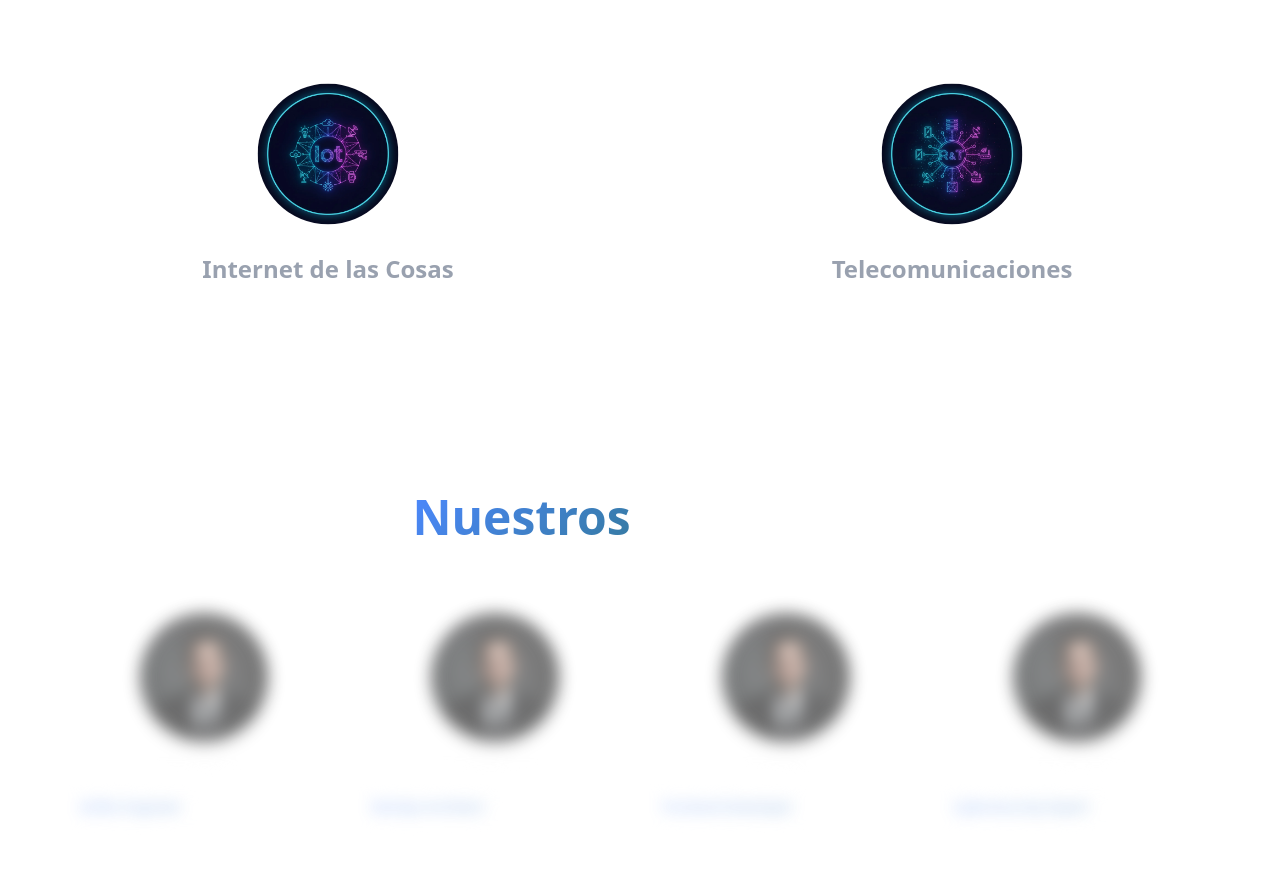
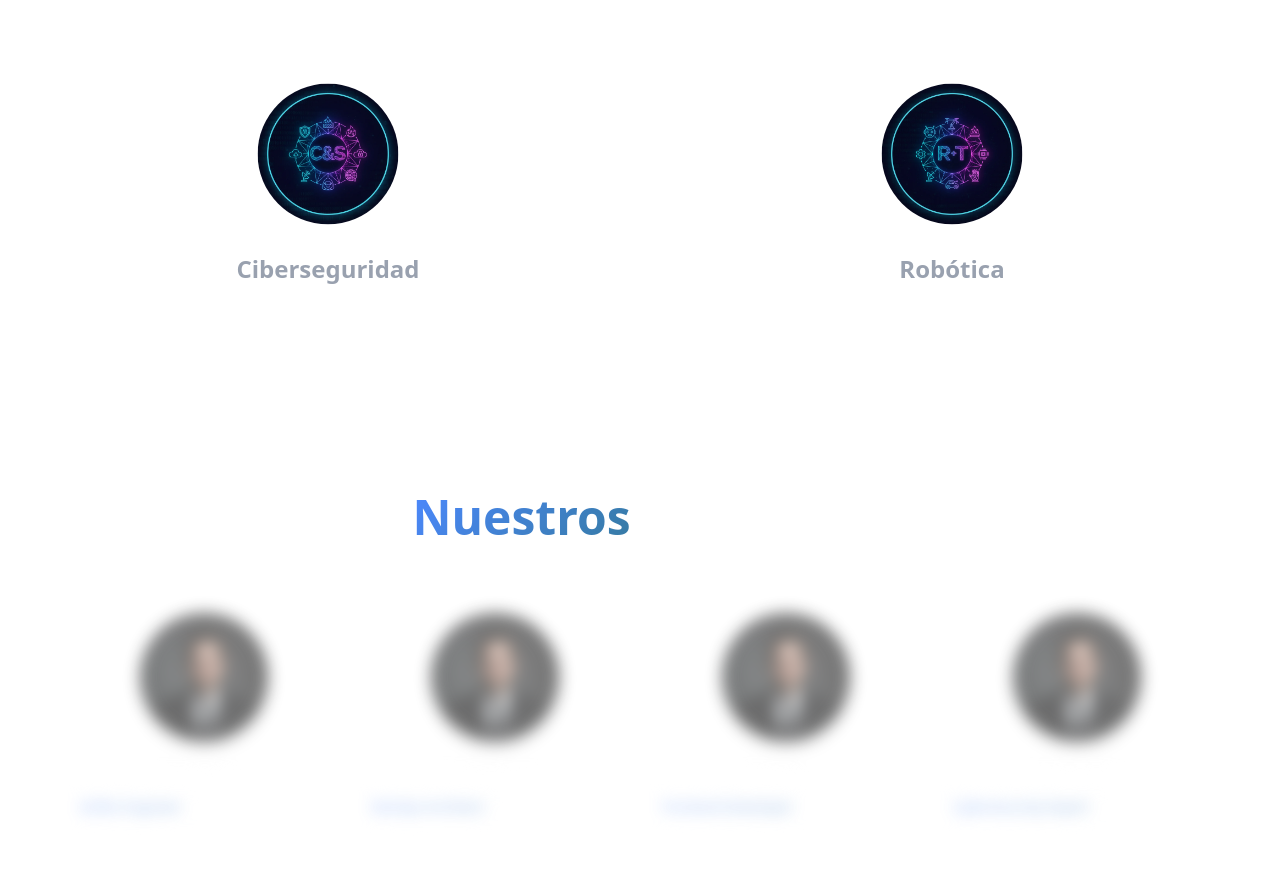
Before and after one commit to jos3lo89/cincit-landing, an Astro site: page / in a window 1280 px wide. Shown: the part 1723-2607 px from the top of the page. Built offline with nearby package versions, Linux system fonts and the light colour scheme; Astro itself is replaced by a stand-in of ours.

Commit message:
update: topic cards

```diff
--- a/src/sections/TopicsCardSection.astro
+++ b/src/sections/TopicsCardSection.astro
@@ -9,20 +9,20 @@ const topicCards = [
   {
     img: "/data.webp",
     content:
-      "Explora cómo la Ciencia de Datos transforma datos en información valiosa para decisiones estratégicas.",
+      "Explora cómo la Ciencia de Datos transforma grandes volúmenes de información en conocimiento valioso para la toma de decisiones estratégicas.",
     title: "Ciencia de Datos",
   },
   {
-    img: "/iot.webp",
+    img: "/cyber.webp",
     content:
-      "Descubre cómo el IoT conecta objetos cotidianos a internet, optimizando procesos y fusionando lo físico con lo digital.",
-    title: "Internet de las Cosas",
+      "Aprende a proteger sistemas y datos en un mundo interconectado, defendiéndote de las amenazas digitales y garantizando la integridad de la información.",
+    title: "Ciberseguridad",
   },
   {
-    img: "/rt.webp",
+    img: "/robotica.webp",
     content:
-      "Aprende cómo las Telecomunicaciones conectan al mundo, permitiendo la transmisión de datos y comunicaciones a escala global.",
-    title: "Telecomunicaciones",
+      "Descubre el futuro de la automatización y la interacción hombre-máquina, desde la programación de sistemas autónomos hasta sus aplicaciones industriales.",
+    title: "Robótica",
   },
 ];
 ---
@@ -54,7 +54,7 @@ const topicCards = [
                   {card.title}
                 </h3>
 
-                <p class="card-text text-sm text-white/70 text-center absolute bottom-6 left-4 right-4 leading-relaxed">
+                <p class="card-text text-md text-white/70 text-center absolute bottom-6 left-4 right-4 leading-relaxed">
                   {card.content}
                 </p>
               </div>
```
Also changed, not shown: public/cyber.webp (added), public/robotica.webp (added).
